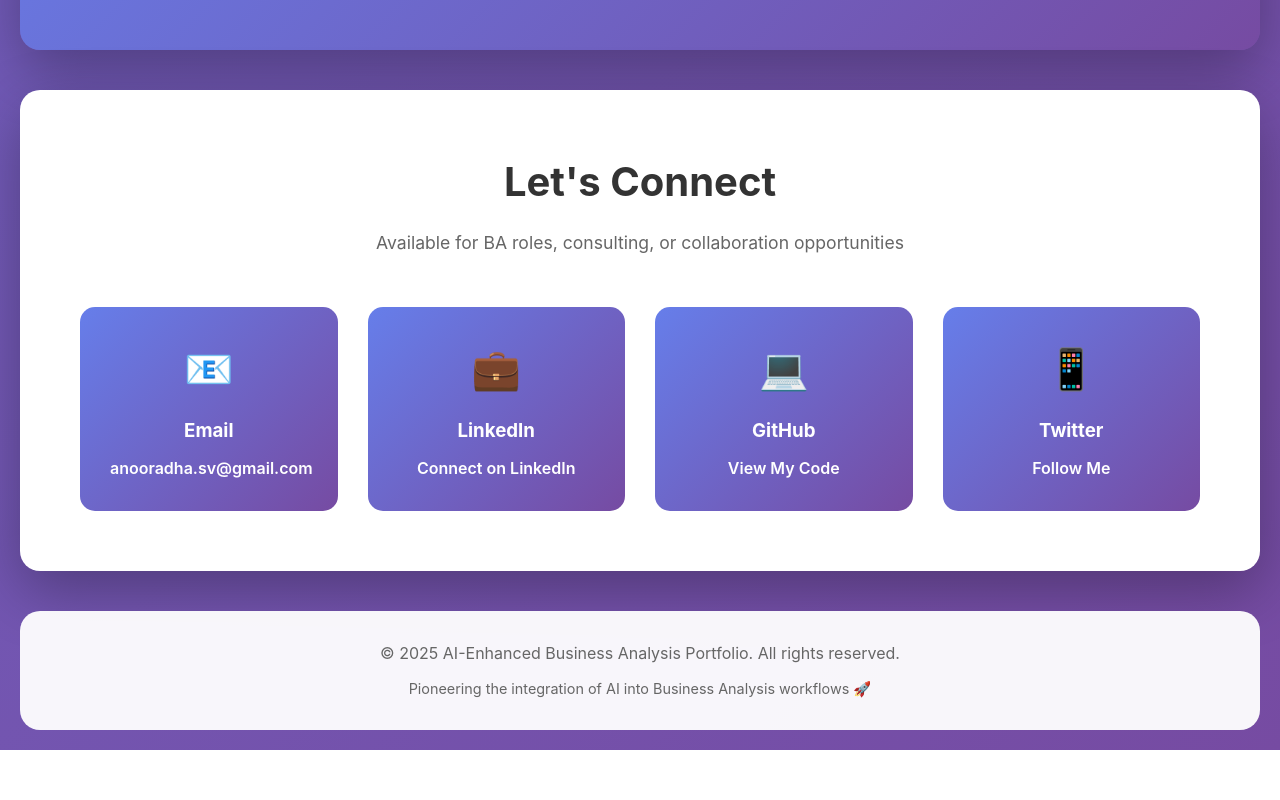
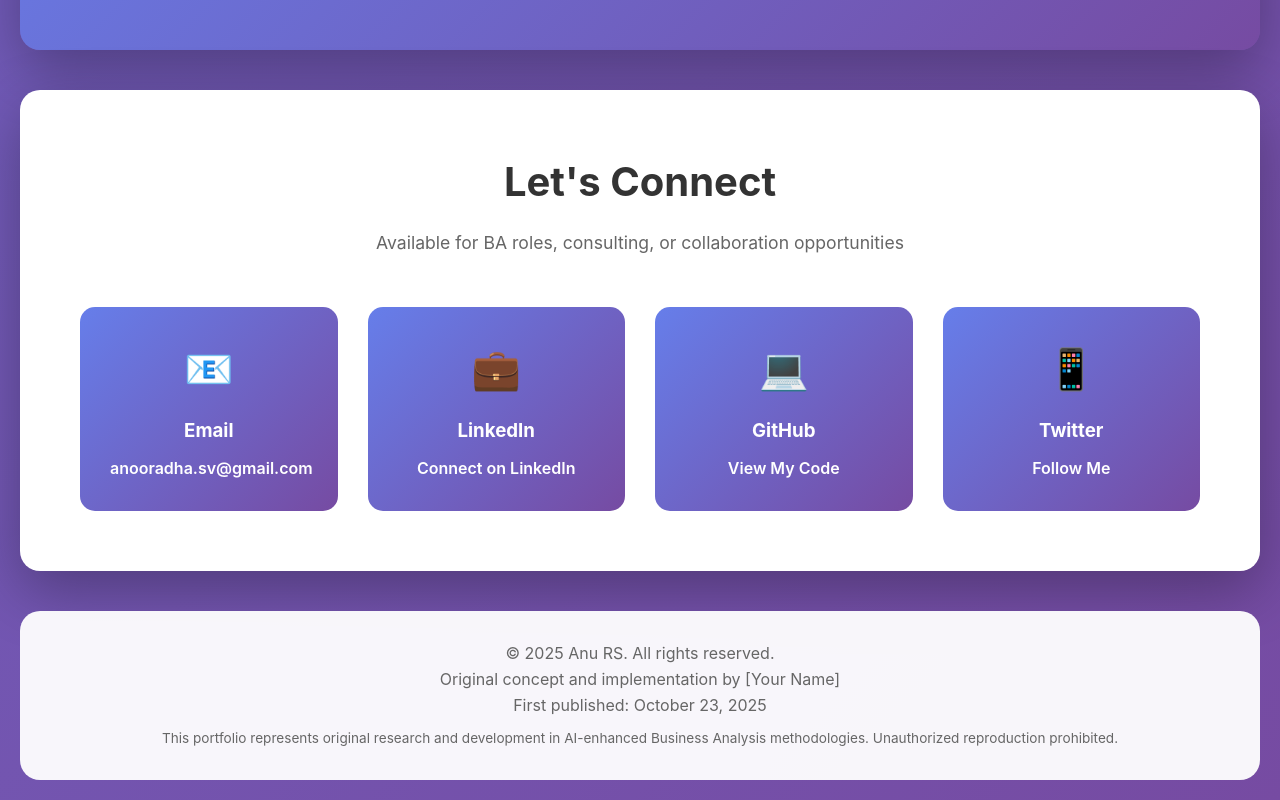
Before and after one commit to Anurs11/AnuRS_AI_BA_Analyst.github.io, a plain HTML site: page index.html in a window 1280 px wide. Shown: the part 4602-5402 px from the top of the page. Before the commit the page ends 5352 px from the top, so only its background shows below. Drawn offline with Linux system fonts and the light colour scheme.

Commit message:
Update index.html
Updated the footer with copyright notice

```diff
--- a/index.html
+++ b/index.html
@@ -782,10 +782,14 @@
 
     <!-- Footer -->
     <footer>
-        <div class="container">
-            <p>&copy; 2025 AI-Enhanced Business Analysis Portfolio. All rights reserved.</p>
-            <p style="margin-top: 10px; font-size: 0.9em;">
-                Pioneering the integration of AI into Business Analysis workflows 🚀
+            <div class="container">
+                <p>&copy; 2025 Anu RS. All rights reserved.</p>
+            <p>Original concept and implementation by [Your Name]</p>
+            <p>First published: October 23, 2025</p>
+            <p style="font-size: 0.85em; margin-top: 10px;">
+                This portfolio represents original research and development
+                in AI-enhanced Business Analysis methodologies.
+                Unauthorized reproduction prohibited.
             </p>
         </div>
     </footer>
```
